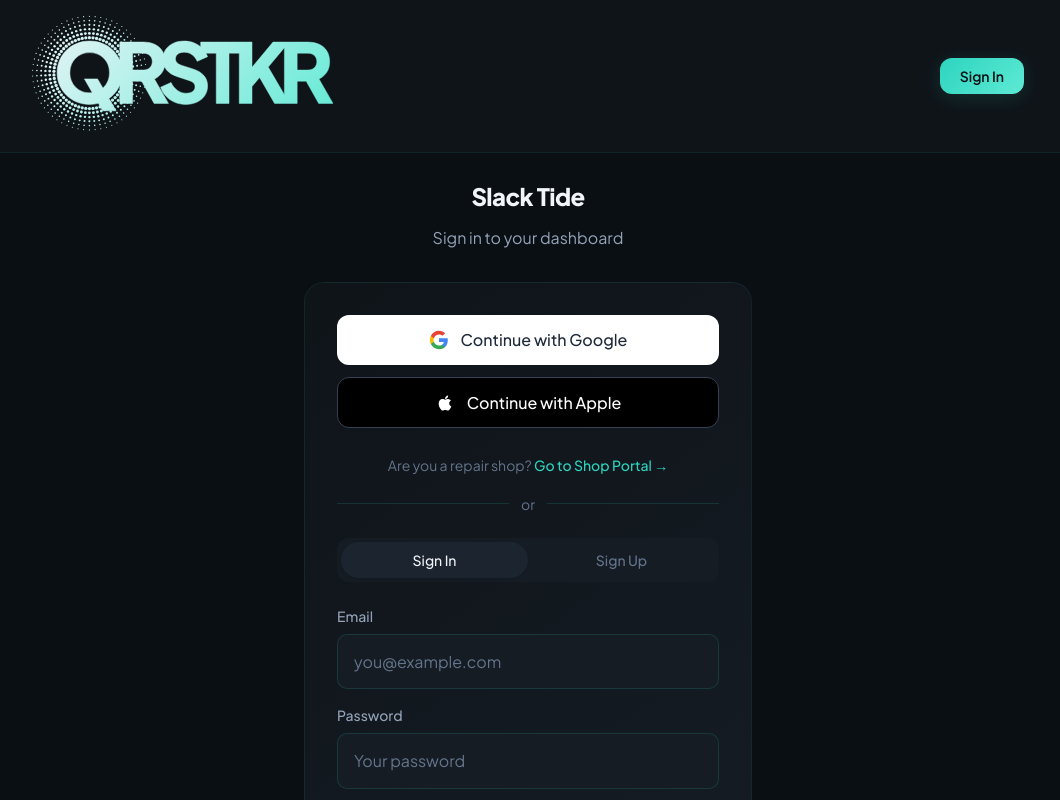
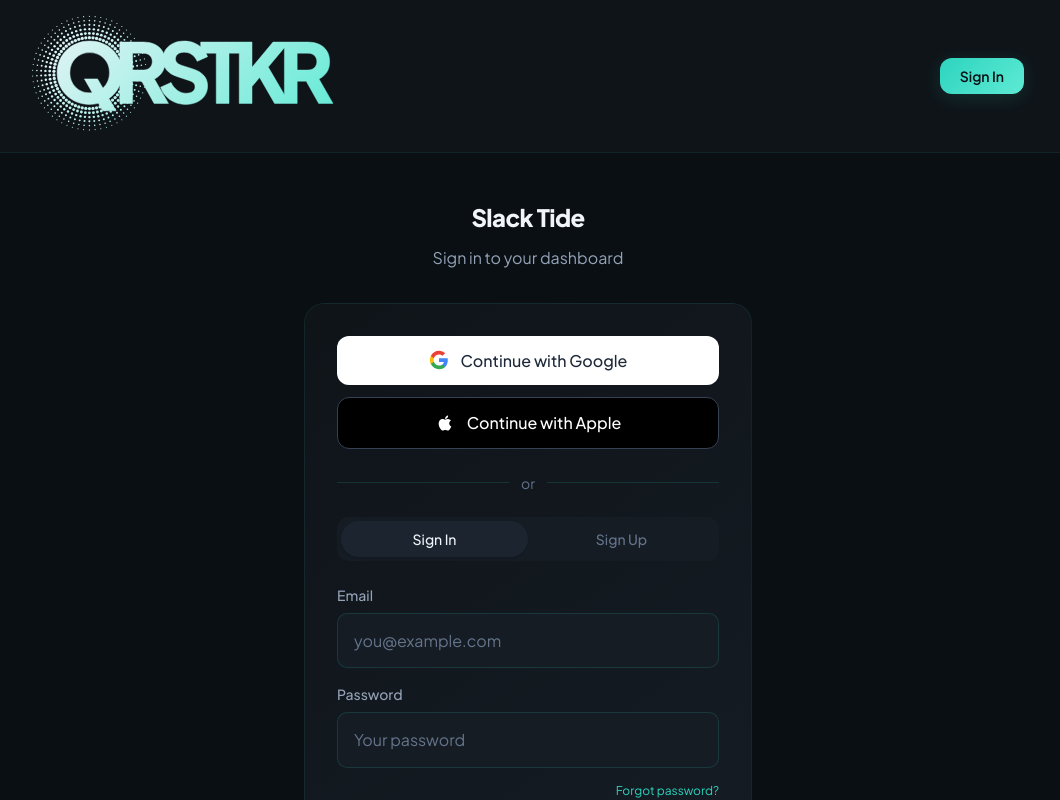
Before and after one commit to bec-archer/slack-tide, a Next.js app: page /auth in a window 1280 px wide. Shown: the top 800 px of the page, without its empty margins (112-1172 px from the left). Built offline with nearby package versions, Linux system fonts and the light colour scheme; no server answers.

Commit message:
clean: remove shop portal link and logo wrapper from auth page

```diff
--- a/src/app/auth/page.tsx
+++ b/src/app/auth/page.tsx
@@ -4,7 +4,6 @@
 import { useRouter, useSearchParams } from 'next/navigation'
 import { useAuth } from '@/contexts/AuthContext'
 import { supabase } from '@/lib/supabase'
-import Link from 'next/link'
 
 function AuthForm() {
   const router = useRouter()
@@ -166,9 +165,7 @@
     <div className="min-h-screen bg-bg-primary flex items-center justify-center p-4">
       <div className="max-w-md w-full animate-fade-in">
         <div className="text-center mb-8">
-          <Link href="/" className="inline-block mb-3">
-            <span className="text-2xl font-extrabold tracking-tight text-text-primary">Slack Tide</span>
-          </Link>
+          <span className="text-2xl font-extrabold tracking-tight text-text-primary inline-block mb-3">Slack Tide</span>
           <p className="text-text-secondary">
             {mode === 'signin' ? 'Sign in to your dashboard' : 'Create your account'}
           </p>
@@ -201,17 +198,6 @@
               </svg>
               {oauthLoading === 'apple' ? 'Redirecting...' : 'Continue with Apple'}
             </button>
-          </div>
-
-          {/* Shop portal link */}
-          <div className="text-center mb-4">
-            <Link
-              href="/shop"
-              className="text-sm text-text-tertiary hover:text-accent transition-colors"
-            >
-              Are you a repair shop?{' '}
-              <span className="text-accent font-medium">Go to Shop Portal →</span>
-            </Link>
           </div>
 
           {/* Divider */}
```
